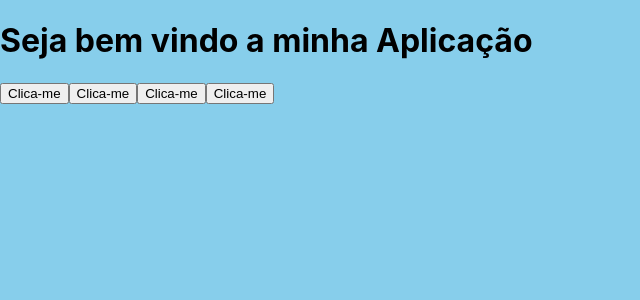
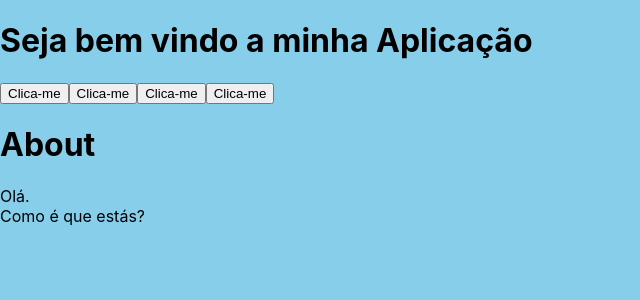
Before and after one commit to Renaldo-Paulo/Meu-app-react, a React (Create React App) app: page / in a window 1280 px wide. Shown: the top 300 px of the page, without its empty margins (0-640 px from the left). Built offline with nearby package versions, Linux system fonts and the light colour scheme.

Commit message:
depois de adicionar os botões

```diff
--- a/src/App.js
+++ b/src/App.js
@@ -10,6 +10,15 @@ function MyButton() {
   );
 }
 
+function AboutPage() {
+  return (
+    <>
+      <h1>About</h1>
+      <p>Olá.<br />Como é que estás?</p>
+    </>
+  );
+}
+
 function App() {
   return (
     <div>
@@ -19,6 +28,8 @@ function App() {
     <MyButton/>
     <MyButton/>
     <MyButton/>
+
+    <AboutPage/>
     </div>
   );
 }
```
